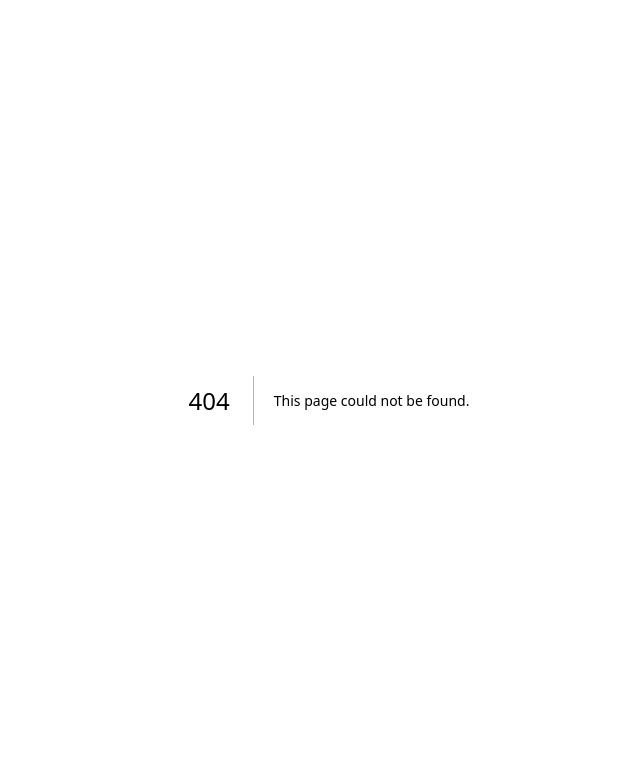
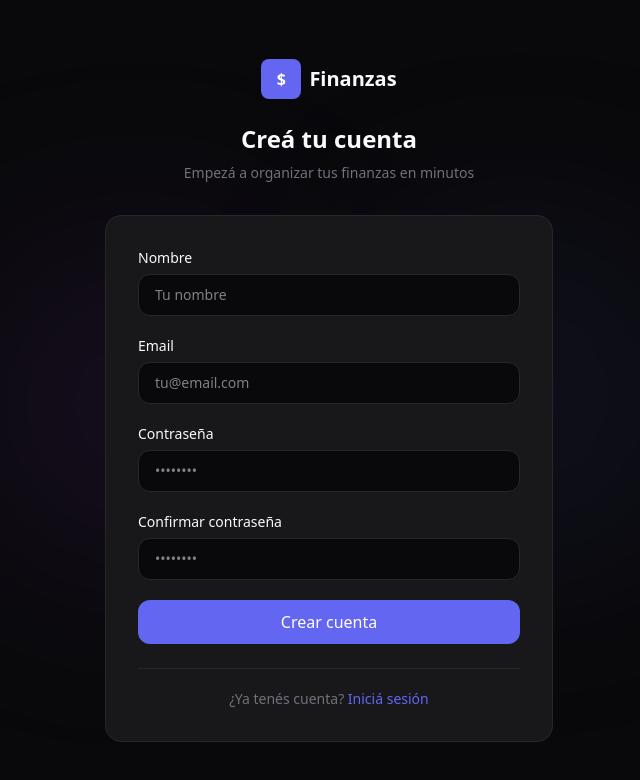
Before and after one commit to Alejandro-Mirena/panel-de-finanzas, a Next.js app in the folder client/: page /register in a window 1280 px wide. Before the commit this address had no page. Shown: the top 780 px of the page, without its empty margins (311-951 px from the left). Built offline with nearby package versions, Linux system fonts and the light colour scheme.

Commit message:
Add login and register pages with React Hook Form + Zod validation

```diff
--- /dev/null
+++ b/client/src/app/login/page.tsx
@@ -0,0 +1,106 @@
+"use client";
+
+import { useForm } from "react-hook-form";
+import { zodResolver } from "@hookform/resolvers/zod";
+import { z } from "zod";
+import Link from "next/link";
+
+const loginSchema = z.object({
+  email: z.string().email("Email inválido"),
+  password: z.string().min(6, "Mínimo 6 caracteres"),
+});
+
+type LoginForm = z.infer<typeof loginSchema>;
+
+export default function LoginPage() {
+  const {
+    register,
+    handleSubmit,
+    formState: { errors },
+  } = useForm<LoginForm>({
+    resolver: zodResolver(loginSchema),
+  });
+
+  const onSubmit = (data: LoginForm) => {
+    console.log("Login:", data);
+  };
+
+  return (
+    <div className="min-h-screen flex items-center justify-center px-4 py-12">
+      <div className="absolute inset-0 overflow-hidden">
+        <div className="absolute top-1/3 left-1/4 w-64 h-64 bg-primary/15 rounded-full blur-[120px]" />
+        <div className="absolute bottom-1/3 right-1/4 w-64 h-64 bg-purple-500/15 rounded-full blur-[120px]" />
+      </div>
+
+      <div className="relative z-10 w-full max-w-md">
+        <div className="text-center mb-8">
+          <Link href="/" className="inline-flex items-center gap-2 mb-6">
+            <div className="w-10 h-10 rounded-lg bg-primary flex items-center justify-center">
+              <span className="text-white font-bold">$</span>
+            </div>
+            <span className="font-semibold text-xl">Finanzas</span>
+          </Link>
+          <h1 className="text-2xl font-bold mb-2">Bienvenido de vuelta</h1>
+          <p className="text-muted text-sm">
+            Iniciá sesión para acceder a tu panel
+          </p>
+        </div>
+
+        <div className="bg-card border border-card-border rounded-2xl p-6 sm:p-8">
+          <form onSubmit={handleSubmit(onSubmit)} className="space-y-5">
+            <div>
+              <label className="block text-sm font-medium mb-1.5">Email</label>
+              <input
+                type="email"
+                {...register("email")}
+                placeholder="tu@email.com"
+                className="w-full px-4 py-2.5 bg-background border border-card-border rounded-xl text-sm focus:outline-none focus:ring-2 focus:ring-primary/50 focus:border-primary transition-all"
+              />
+              {errors.email && (
+                <p className="text-red-400 text-xs mt-1">
+                  {errors.email.message}
+                </p>
+              )}
+            </div>
+
+            <div>
+              <label className="block text-sm font-medium mb-1.5">
+                Contraseña
+              </label>
+              <input
+                type="password"
+                {...register("password")}
+                placeholder="••••••••"
+                className="w-full px-4 py-2.5 bg-background border border-card-border rounded-xl text-sm focus:outline-none focus:ring-2 focus:ring-primary/50 focus:border-primary transition-all"
+              />
+              {errors.password && (
+                <p className="text-red-400 text-xs mt-1">
+                  {errors.password.message}
+                </p>
+              )}
+            </div>
+
+            <button
+              type="submit"
+              className="w-full py-2.5 bg-primary hover:bg-primary-light text-white rounded-xl font-medium transition-all hover:scale-[1.02]"
+            >
+              Iniciar sesión
+            </button>
+          </form>
+
+          <div className="mt-6 pt-5 border-t border-card-border text-center">
+            <p className="text-muted text-sm">
+              ¿No tenés cuenta?{" "}
+              <Link
+                href="/register"
+                className="text-primary hover:text-primary-light transition-colors font-medium"
+              >
+                Registrate
+              </Link>
+            </p>
+          </div>
+        </div>
+      </div>
+    </div>
+  );
+}
--- /dev/null
+++ b/client/src/app/register/page.tsx
@@ -0,0 +1,126 @@
+"use client";
+
+import { useForm } from "react-hook-form";
+import { zodResolver } from "@hookform/resolvers/zod";
+import { z } from "zod";
+import Link from "next/link";
+
+const registerSchema = z.object({
+  name: z.string().min(2, "Mínimo 2 caracteres"),
+  email: z.string().email("Email inválido"),
+  password: z.string().min(6, "Mínimo 6 caracteres"),
+  confirmPassword: z.string(),
+}).refine((data) => data.password === data.confirmPassword, {
+  message: "Las contraseñas no coinciden",
+  path: ["confirmPassword"],
+});
+
+type RegisterForm = z.infer<typeof registerSchema>;
+
+export default function RegisterPage() {
+  const {
+    register,
+    handleSubmit,
+    formState: { errors },
+  } = useForm<RegisterForm>({
+    resolver: zodResolver(registerSchema),
+  });
+
+  const onSubmit = (data: RegisterForm) => {
+    console.log("Register:", data);
+  };
+
+  return (
+    <div className="min-h-screen flex items-center justify-center px-4 py-12">
+      <div className="absolute inset-0 overflow-hidden">
+        <div className="absolute top-1/3 right-1/4 w-64 h-64 bg-primary/15 rounded-full blur-[120px]" />
+        <div className="absolute bottom-1/3 left-1/4 w-64 h-64 bg-purple-500/15 rounded-full blur-[120px]" />
+      </div>
+
+      <div className="relative z-10 w-full max-w-md">
+        <div className="text-center mb-8">
+          <Link href="/" className="inline-flex items-center gap-2 mb-6">
+            <div className="w-10 h-10 rounded-lg bg-primary flex items-center justify-center">
+              <span className="text-white font-bold">$</span>
+            </div>
+            <span className="font-semibold text-xl">Finanzas</span>
+          </Link>
+          <h1 className="text-2xl font-bold mb-2">Creá tu cuenta</h1>
+          <p className="text-muted text-sm">Empezá a organizar tus finanzas en minutos</p>
+        </div>
+
+        <div className="bg-card border border-card-border rounded-2xl p-6 sm:p-8">
+          <form onSubmit={handleSubmit(onSubmit)} className="space-y-5">
+            <div>
+              <label className="block text-sm font-medium mb-1.5">Nombre</label>
+              <input
+                type="text"
+                {...register("name")}
+                placeholder="Tu nombre"
+                className="w-full px-4 py-2.5 bg-background border border-card-border rounded-xl text-sm focus:outline-none focus:ring-2 focus:ring-primary/50 focus:border-primary transition-all"
+              />
+              {errors.name && (
+                <p className="text-red-400 text-xs mt-1">{errors.name.message}</p>
+              )}
+            </div>
+
+            <div>
+              <label className="block text-sm font-medium mb-1.5">Email</label>
+              <input
+                type="email"
+                {...register("email")}
+                placeholder="tu@email.com"
+                className="w-full px-4 py-2.5 bg-background border border-card-border rounded-xl text-sm focus:outline-none focus:ring-2 focus:ring-primary/50 focus:border-primary transition-all"
+              />
+              {errors.email && (
+                <p className="text-red-400 text-xs mt-1">{errors.email.message}</p>
+              )}
+            </div>
+
+            <div>
+              <label className="block text-sm font-medium mb-1.5">Contraseña</label>
+              <input
+                type="password"
+                {...register("password")}
+                placeholder="••••••••"
+                className="w-full px-4 py-2.5 bg-background border border-card-border rounded-xl text-sm focus:outline-none focus:ring-2 focus:ring-primary/50 focus:border-primary transition-all"
+              />
+              {errors.password && (
+                <p className="text-red-400 text-xs mt-1">{errors.password.message}</p>
+              )}
+            </div>
+
+            <div>
+              <label className="block text-sm font-medium mb-1.5">Confirmar contraseña</label>
+              <input
+                type="password"
+                {...register("confirmPassword")}
+                placeholder="••••••••"
+                className="w-full px-4 py-2.5 bg-background border border-card-border rounded-xl text-sm focus:outline-none focus:ring-2 focus:ring-primary/50 focus:border-primary transition-all"
+              />
+              {errors.confirmPassword && (
+                <p className="text-red-400 text-xs mt-1">{errors.confirmPassword.message}</p>
+              )}
+            </div>
+
+            <button
+              type="submit"
+              className="w-full py-2.5 bg-primary hover:bg-primary-light text-white rounded-xl font-medium transition-all hover:scale-[1.02]"
+            >
+              Crear cuenta
+            </button>
+          </form>
+
+          <div className="mt-6 pt-5 border-t border-card-border text-center">
+            <p className="text-muted text-sm">
+              ¿Ya tenés cuenta?{" "}
+              <Link href="/login" className="text-primary hover:text-primary-light transition-colors font-medium">
+                Iniciá sesión
+              </Link>
+            </p>
+          </div>
+        </div>
+      </div>
+    </div>
+  );
+}
```
